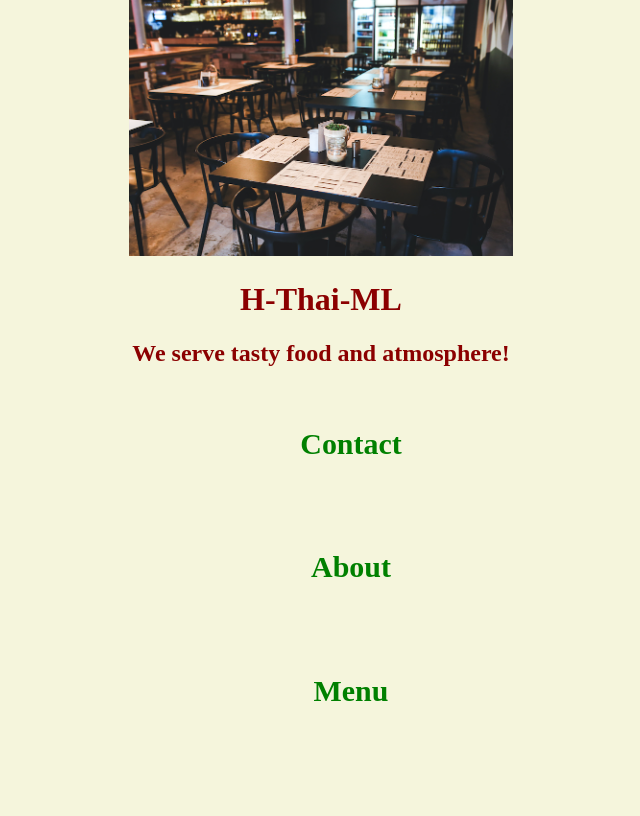
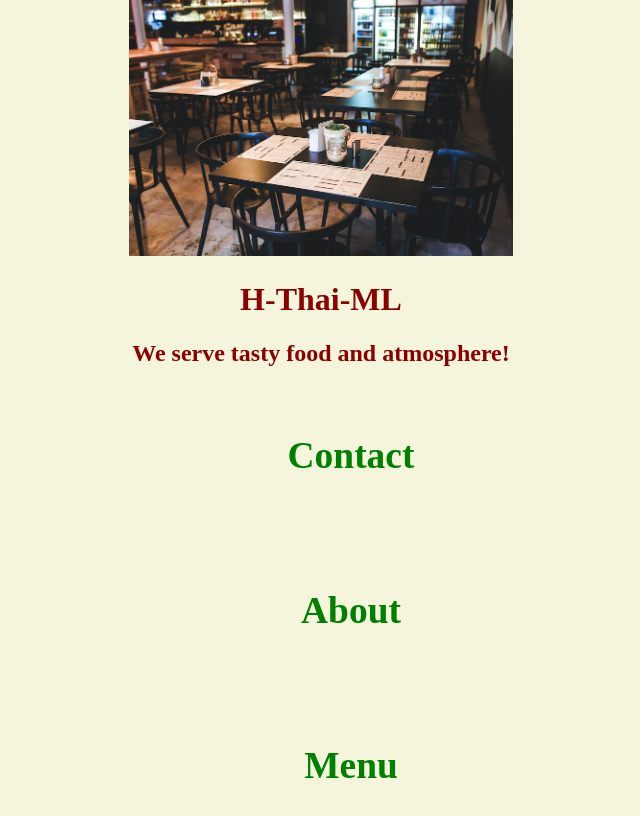
Before and after one commit to Phalguni221/Thai-Restaurant-Menu, a plain HTML site: page index.html in a window 1280 px wide. Shown: the top 816 px of the page, without its empty margins (319-959 px from the left). Drawn offline with Linux system fonts and the light colour scheme; files that its build step writes are made by us from their sources; files whose address does not match are found by name.

Commit message:
Add files via upload

```diff
--- a/style.css
+++ b/style.css
@@ -31,6 +31,7 @@ nav {
     background-color: beige;
     padding: 10px;
     width: 100%;
+
 }
 
 nav ul {
@@ -44,9 +45,10 @@ nav li {
 
 nav a {
     text-decoration: none;
-    font-size: 1.6em;
+    font-size: 2em;
     color: green;
     margin-right: 25px;
+    text-align: center;
 }
 
 nav a:hover {
```
